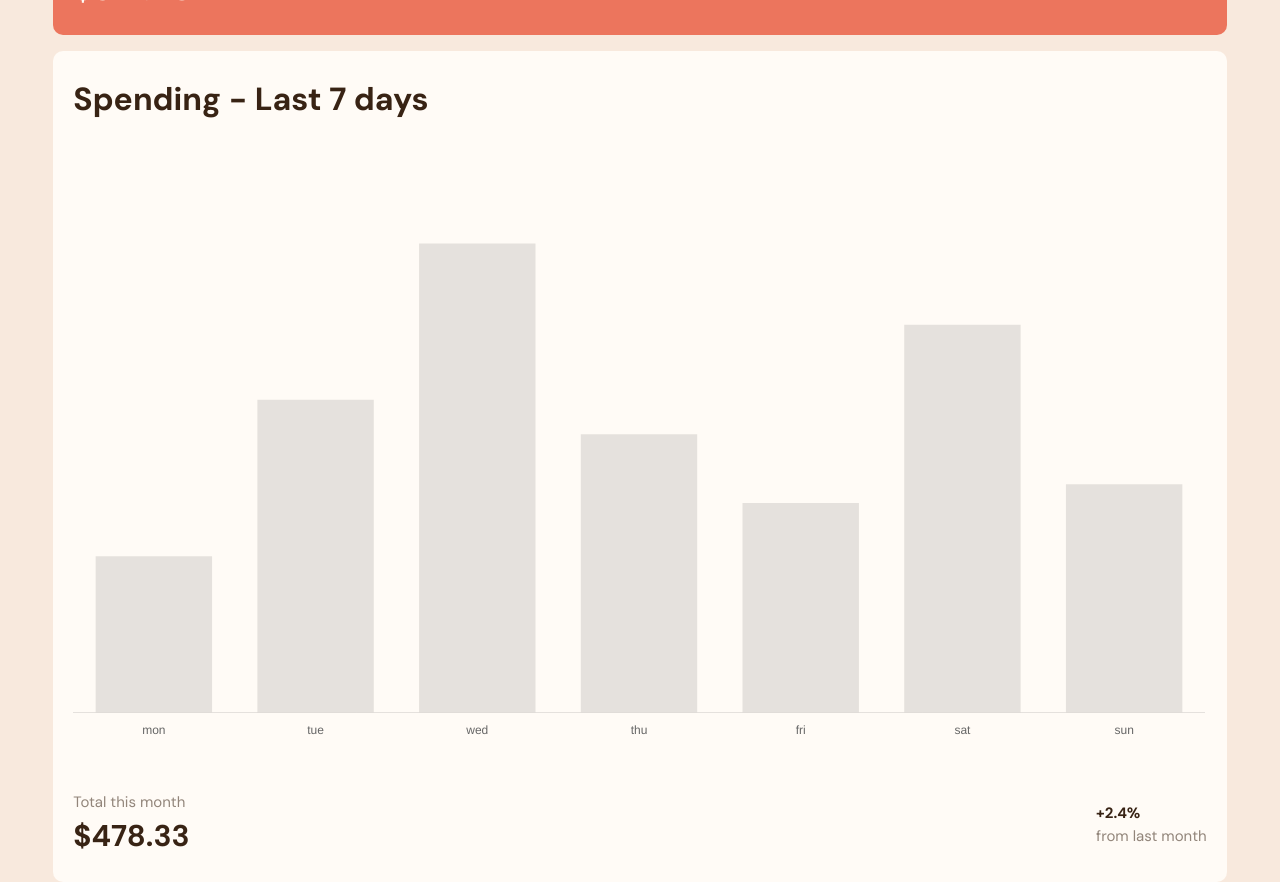
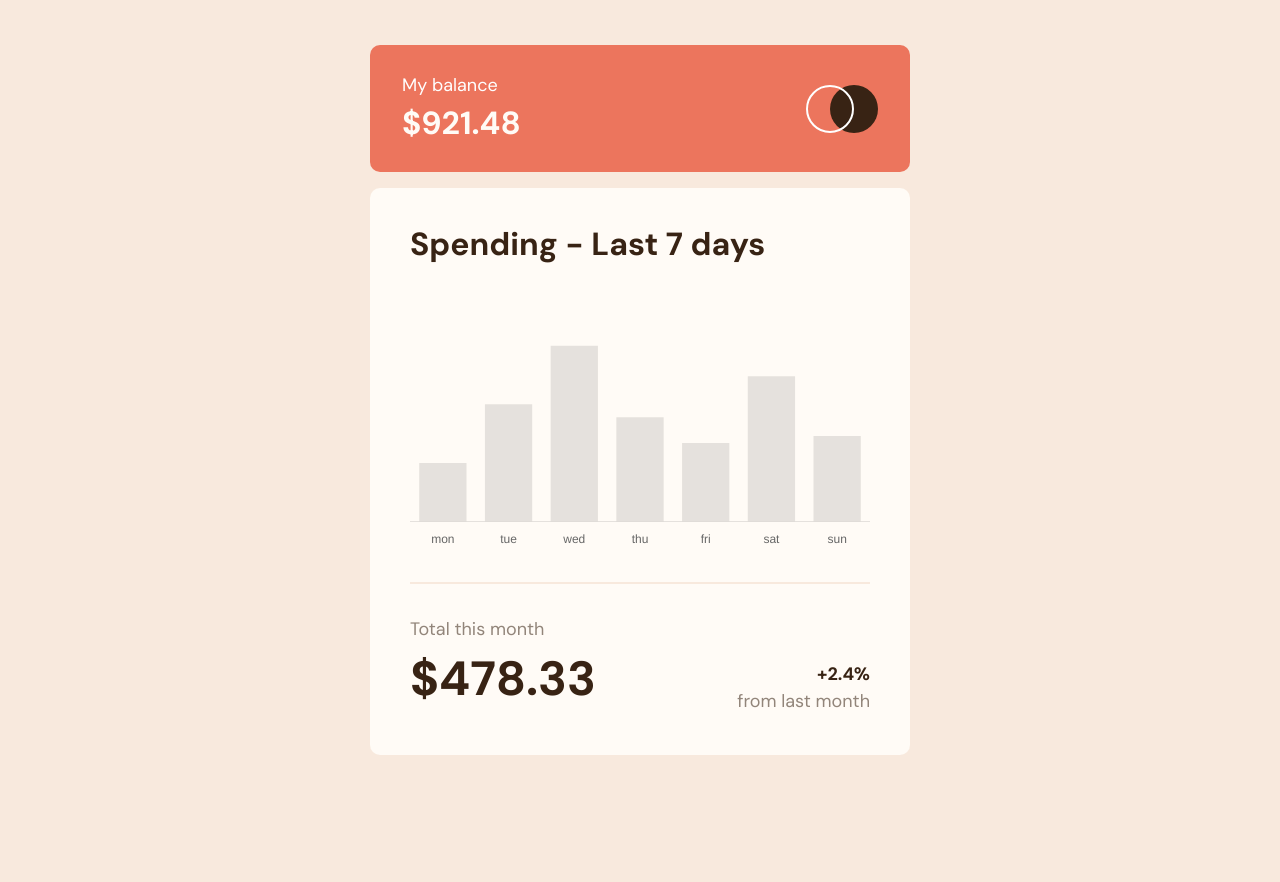
Before and after one commit to voltsn/expense-chart-component, a React (Vite) app: page / in a window 1280 px wide. After the commit the page ends 800 px from the top, so only its background shows below. Built offline with nearby package versions, Linux system fonts and the light colour scheme.

Commit message:
Add desktop styles

```diff
--- a/public/styles.css
+++ b/public/styles.css
@@ -566,8 +566,28 @@ video {
   width: 3.75rem;
 }
 
+.max-w-\[33\.75rem\] {
+  max-width: 33.75rem;
+}
+
+.max-w-lg {
+  max-width: 32rem;
+}
+
+.items-start {
+  align-items: flex-start;
+}
+
+.items-end {
+  align-items: flex-end;
+}
+
 .items-center {
   align-items: center;
+}
+
+.items-baseline {
+  align-items: baseline;
 }
 
 .justify-center {
@@ -594,6 +614,25 @@ video {
 .rounded-t-\[0\.625rem\] {
   border-top-left-radius: 0.625rem;
   border-top-right-radius: 0.625rem;
+}
+
+.border-b-2 {
+  border-bottom-width: 2px;
+}
+
+.border-indigo-500 {
+  --tw-border-opacity: 1;
+  border-color: rgb(99 102 241 / var(--tw-border-opacity));
+}
+
+.border-\[\#979797\] {
+  --tw-border-opacity: 1;
+  border-color: rgb(151 151 151 / var(--tw-border-opacity));
+}
+
+.border-\[\#F8E9DD\] {
+  --tw-border-opacity: 1;
+  border-color: rgb(248 233 221 / var(--tw-border-opacity));
 }
 
 .bg-card-100 {
@@ -636,6 +675,11 @@ video {
   padding-right: 1.25rem;
 }
 
+.py-6 {
+  padding-top: 1.5rem;
+  padding-bottom: 1.5rem;
+}
+
 .pt-5 {
   padding-top: 1.25rem;
 }
@@ -662,6 +706,18 @@ video {
 
 .pb-\[3\.125rem\] {
   padding-bottom: 3.125rem;
+}
+
+.pb-\[2rem\] {
+  padding-bottom: 2rem;
+}
+
+.pb-\[1\.5rem\] {
+  padding-bottom: 1.5rem;
+}
+
+.text-right {
+  text-align: right;
 }
 
 .text-base {
@@ -712,7 +768,68 @@ video {
   color: rgb(146 133 122 / var(--tw-text-opacity));
 }
 
+@media (min-width: 640px) {
+  .sm\:w-\[4\.5rem\] {
+    width: 4.5rem;
+  }
+
+  .sm\:px-8 {
+    padding-left: 2rem;
+    padding-right: 2rem;
+  }
+
+  .sm\:px-10 {
+    padding-left: 2.5rem;
+    padding-right: 2.5rem;
+  }
+
+  .sm\:pb-\[1\.568rem\] {
+    padding-bottom: 1.568rem;
+  }
+
+  .sm\:pt-\[1\.69rem\] {
+    padding-top: 1.69rem;
+  }
+
+  .sm\:pt-8 {
+    padding-top: 2rem;
+  }
+
+  .sm\:pb-10 {
+    padding-bottom: 2.5rem;
+  }
+
+  .sm\:text-xl {
+    font-size: 3rem;
+  }
+
+  .sm\:text-base {
+    font-size: 1.125rem;
+  }
+
+  .sm\:text-lg {
+    font-size: 2rem;
+  }
+}
+
 @media (min-width: 768px) {
+  .md\:w-\[4\.5rem\] {
+    width: 4.5rem;
+  }
+
+  .md\:py-8 {
+    padding-top: 2rem;
+    padding-bottom: 2rem;
+  }
+
+  .md\:pb-8 {
+    padding-bottom: 2rem;
+  }
+
+  .md\:pt-8 {
+    padding-top: 2rem;
+  }
+
   .md\:text-lg {
     font-size: 2rem;
   }
@@ -720,4 +837,8 @@ video {
   .md\:text-base {
     font-size: 1.125rem;
   }
+
+  .md\:text-xl {
+    font-size: 3rem;
+  }
 }
--- a/src/App.tsx
+++ b/src/App.tsx
@@ -5,12 +5,12 @@ import data from './data.json'
 
 function CurrentBalance(): JSX.Element {
   return (
-    <header className="bg-red-200 flex items-center justify-between pt-5 px-5 pb-[1.375rem] mb-4 rounded-b-[0.625rem]">
+    <header className="bg-red-200 flex items-center justify-between pt-5 px-5 pb-[1.375rem] mb-4 rounded-b-[0.625rem] sm:px-8 sm:pt-[1.69rem] sm:pb-[1.568rem]">
       <div>
-        <h1 className='text-white text-sm md:text-base'>My balance</h1>
-        <p className='text-card-100 text-[1.5rem] font-bold md:text-lg'>$921.48</p>
+        <h1 className='text-white text-sm sm:text-base'>My balance</h1>
+        <p className='text-card-100 text-[1.5rem] font-bold sm:text-lg'>$921.48</p>
       </div>
-      <div className='w-[3.75rem]'>
+      <div className='w-[3.75rem] sm:w-[4.5rem]'>
         <img src={logo} alt="Logo"/>
       </div>
     </header>
@@ -20,9 +20,9 @@ function CurrentBalance(): JSX.Element {
 function DailySpending(): JSX.Element {
 
   return (
-    <div className='bg-card-100 rounded-t-[0.625rem] pt-6 px-5'>
-      <h2 className='font-bold text-[1.5rem] text-brown-900 md:text-lg mb-[3.25rem]'>Spending - Last 7 days</h2>
-      <div className='pb-[3.125rem]'>
+    <div className='bg-card-100 rounded-t-[0.625rem] pt-6 px-5 sm:pt-8 sm:px-10'>
+      <h2 className='font-bold text-[1.5rem] text-brown-900 sm:text-lg mb-[3.25rem]'>Spending - Last 7 days</h2>
+      <div className='pb-6 md:pb-8 border-b-2 border-[#F8E9DD]'>
         <ExpensesChart data={data}/>
       </div>
     </div>
@@ -32,14 +32,14 @@ function DailySpending(): JSX.Element {
 
 function MonthlyTotalSpending(): JSX.Element {
   return (
-    <div className='bg-card-100 pb-6 px-5 flex items-center justify-between'>
+    <div className='bg-card-100 py-6 px-5 md:pt-8 sm:pb-10 sm:px-10 flex items-end justify-between'>
       <div>
-        <p className='text-sm text-brown-400'>Total this month</p>
-        <p className='text-brown-900 font-bold text-[1.875rem]'>$478.33</p>
+        <p className='text-sm text-brown-400 sm:text-base'>Total this month</p>
+        <p className='text-brown-900 font-bold text-[1.875rem] sm:text-xl'>$478.33</p>
       </div>
       <div>
-        <p className='text-brown-900 font-bold text-sm'>+2.4%</p>
-        <p className='text-sm text-brown-400'>from last month</p>
+        <p className='text-brown-900 font-bold text-sm sm:text-base text-right'>+2.4%</p>
+        <p className='text-sm text-brown-400 sm:text-base'>from last month</p>
       </div>
     </div>
   )
@@ -49,7 +49,7 @@ function MonthlyTotalSpending(): JSX.Element {
 function App(): JSX.Element {
 
   return (
-    <article className='text-base w-11/12 rounded-[0.625rem] overflow-hidden'>
+    <article className='text-base w-11/12 max-w-[33.75rem] rounded-[0.625rem] overflow-hidden'>
       <CurrentBalance />
       <DailySpending />
       <MonthlyTotalSpending />
```
